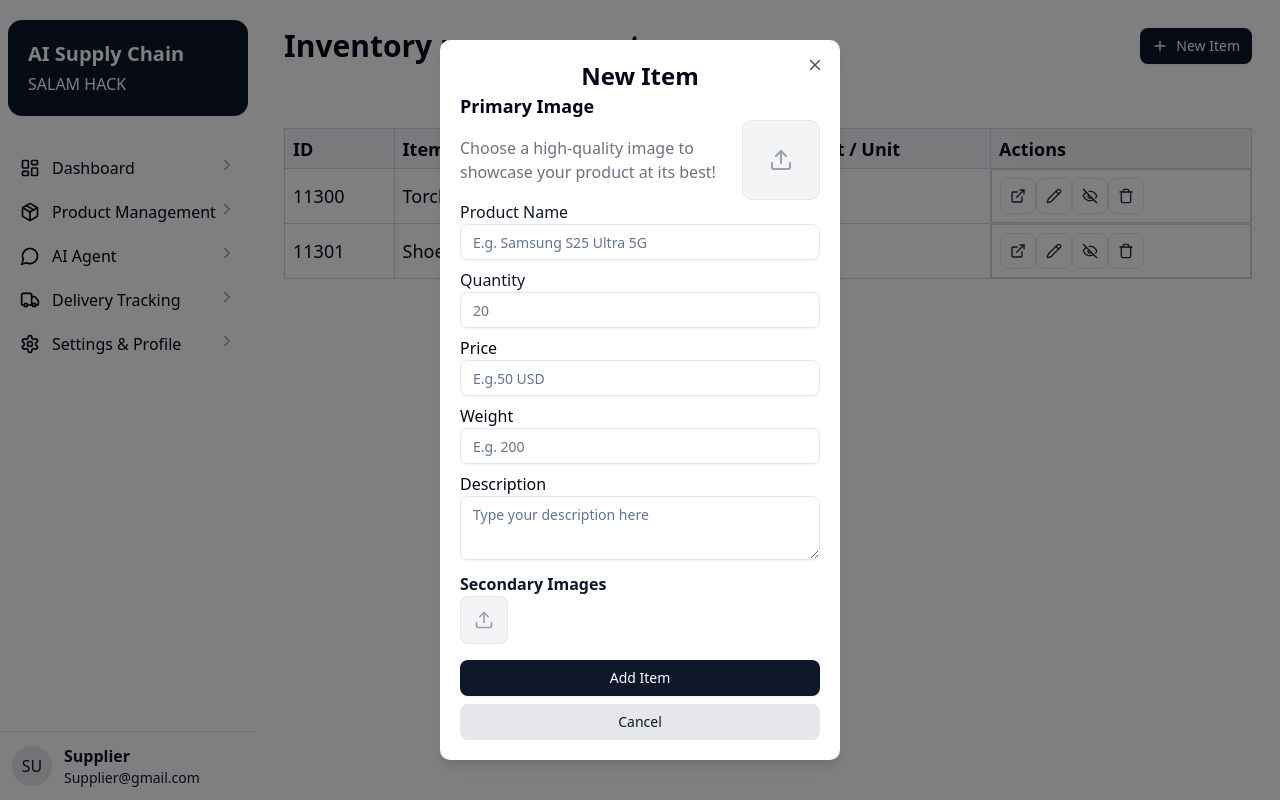
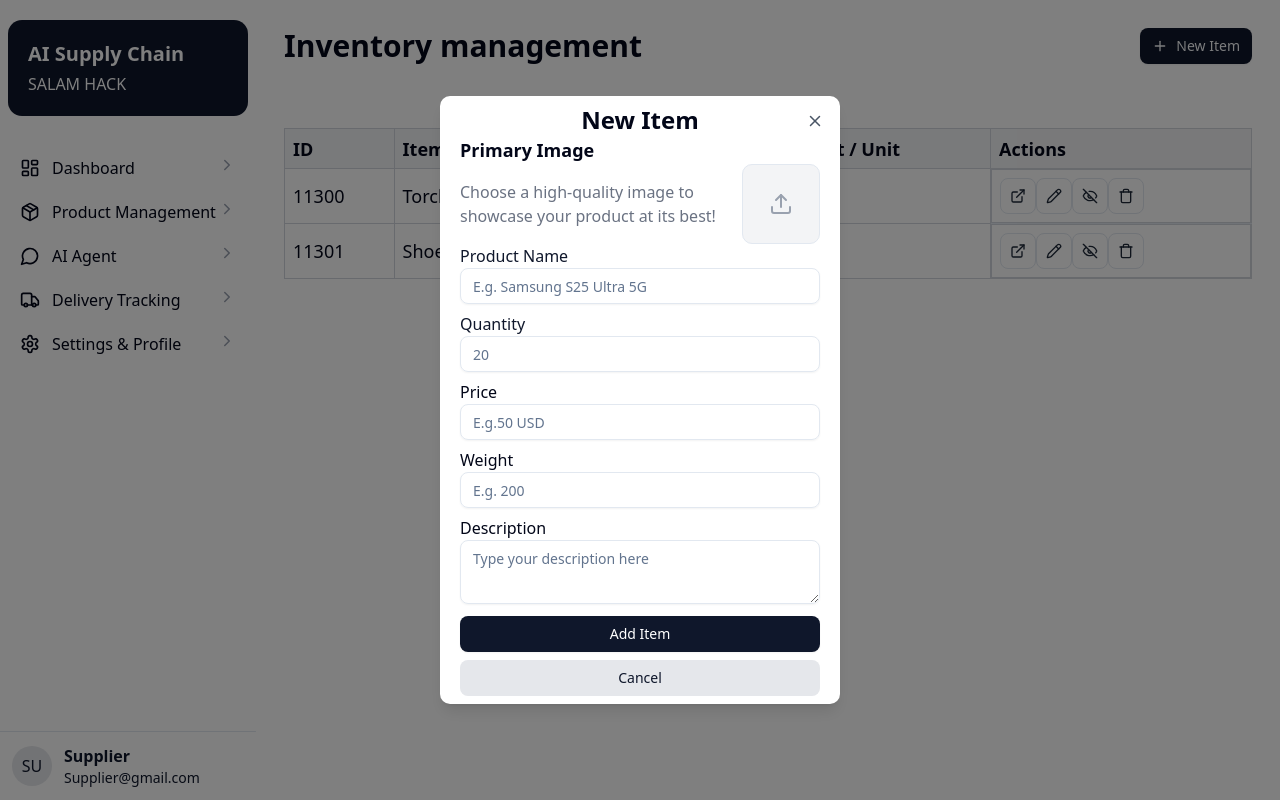
Before and after one commit to ahmed123456787/hakathon_supply_chain, a React (Vite) app in the folder frontend/: page /inventory-managment in a window 1280 px wide. Both pictures are taken after a click on the button "New Item". Built offline with nearby package versions, Linux system fonts and the light colour scheme.

Commit message:
fix add item form

```diff
--- a/frontend/src/My_components/AddItem.jsx
+++ b/frontend/src/My_components/AddItem.jsx
@@ -15,7 +15,6 @@ const NewItemForm = ({ onClose, onAddItem, onUpdateItem, editingItem=null }) =>
       weight: "",
       description: "",
       primaryImage: null,
-      secondaryImages: [null],
     }
   );
 
@@ -23,16 +22,11 @@ const NewItemForm = ({ onClose, onAddItem, onUpdateItem, editingItem=null }) =>
     setFormData({ ...formData, [e.target.name]: e.target.value });
   };
 
-  const handleFileChange = (e, type) => {
+  const handleFileChange = (e) => {
     const file = e.target.files[0];
-    if (type === "primary") {
+
       setFormData({ ...formData, primaryImage: file });
-    } else {
-      setFormData({
-        ...formData,
-        secondaryImages: [...formData.secondaryImages, file],
-      });
-    }
+
   };
 
   const handleSubmit = (e) => {
@@ -57,7 +51,7 @@ const NewItemForm = ({ onClose, onAddItem, onUpdateItem, editingItem=null }) =>
 
   return (
     <div className="fixed inset-0 flex items-center justify-center bg-black/50 z-50">
-      <div className="bg-white p-5 rounded-lg shadow-lg w-100 relative">
+      <div className="bg-white px-5 py-2 rounded-lg shadow-lg w-100  relative">
         {/* Close Button */}
         <button
           className="absolute top-4 right-4  text-gray-600 hover:text-gray-900"
@@ -94,7 +88,7 @@ const NewItemForm = ({ onClose, onAddItem, onUpdateItem, editingItem=null }) =>
           <input
             type="file"
             className="hidden"
-            onChange={(e) => handleFileChange(e, "primary")}
+            onChange={(e) => handleFileChange(e)}
           />
         </div>
 
@@ -149,29 +143,7 @@ const NewItemForm = ({ onClose, onAddItem, onUpdateItem, editingItem=null }) =>
           />
 
           {/* Secondary Images Upload */}
-          <div className="mb-4">
-            <label className="block font-semibold text-slate-900">
-              Secondary Images
-            </label>
-            <div className="flex gap-2">
-              {/* {formData.secondaryImages.map((img, index) => (
-                <img
-                  key={index}
-                  src={URL.createObjectURL(img)}
-                  alt="Secondary"
-                  className="w-12 h-12 object-cover rounded-md border"
-                />
-              ))} */}
-              <div className="w-12 h-12 border rounded-md flex items-center justify-center cursor-pointer bg-gray-100">
-                <Upload size={20} className="text-gray-400" />
-              </div>
-              <input
-                type="file"
-                className="hidden"
-                onChange={(e) => handleFileChange(e, "secondary")}
-              />
-            </div>
-          </div>
+
 
           {/* Buttons */}
           <Button type="submit" className="w-full bg-slate-900 text-white py-2 mb-2" onClick={handleSubmit}>
```
